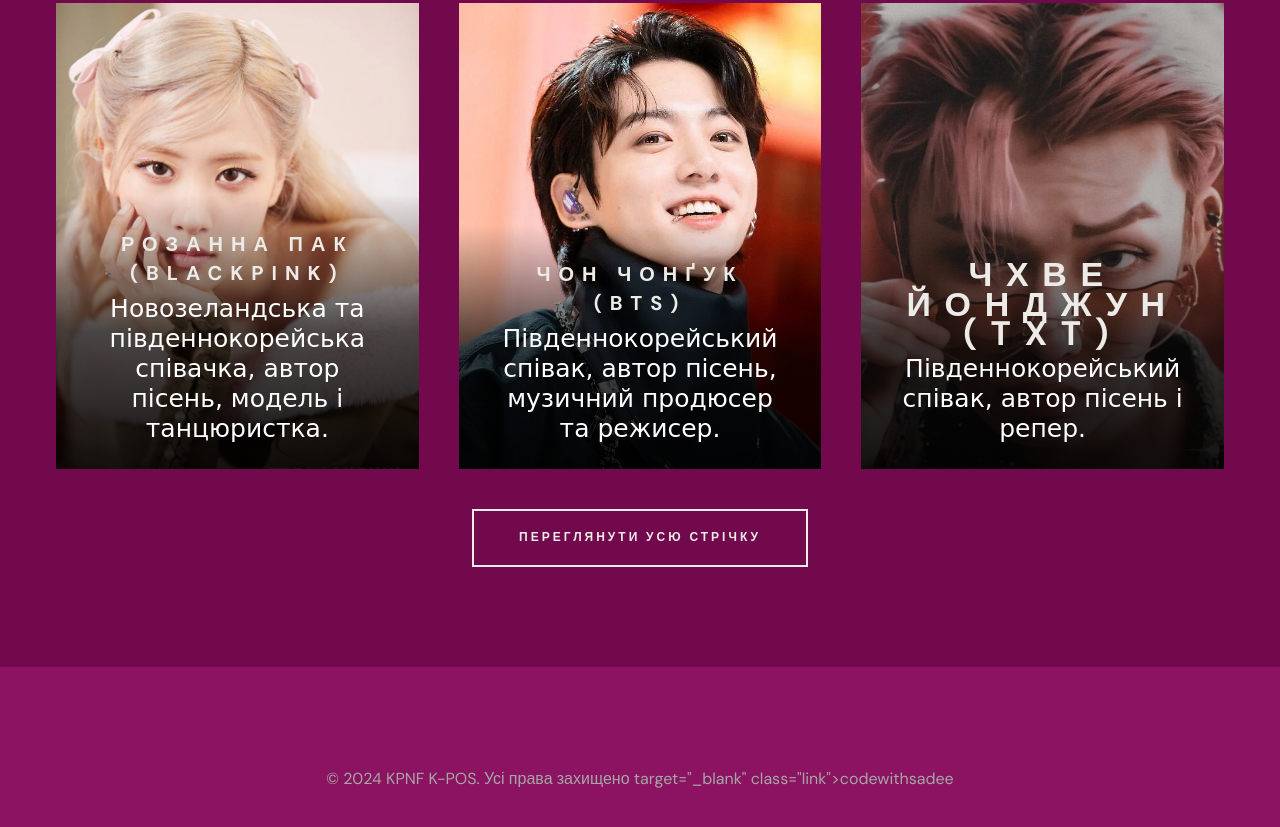
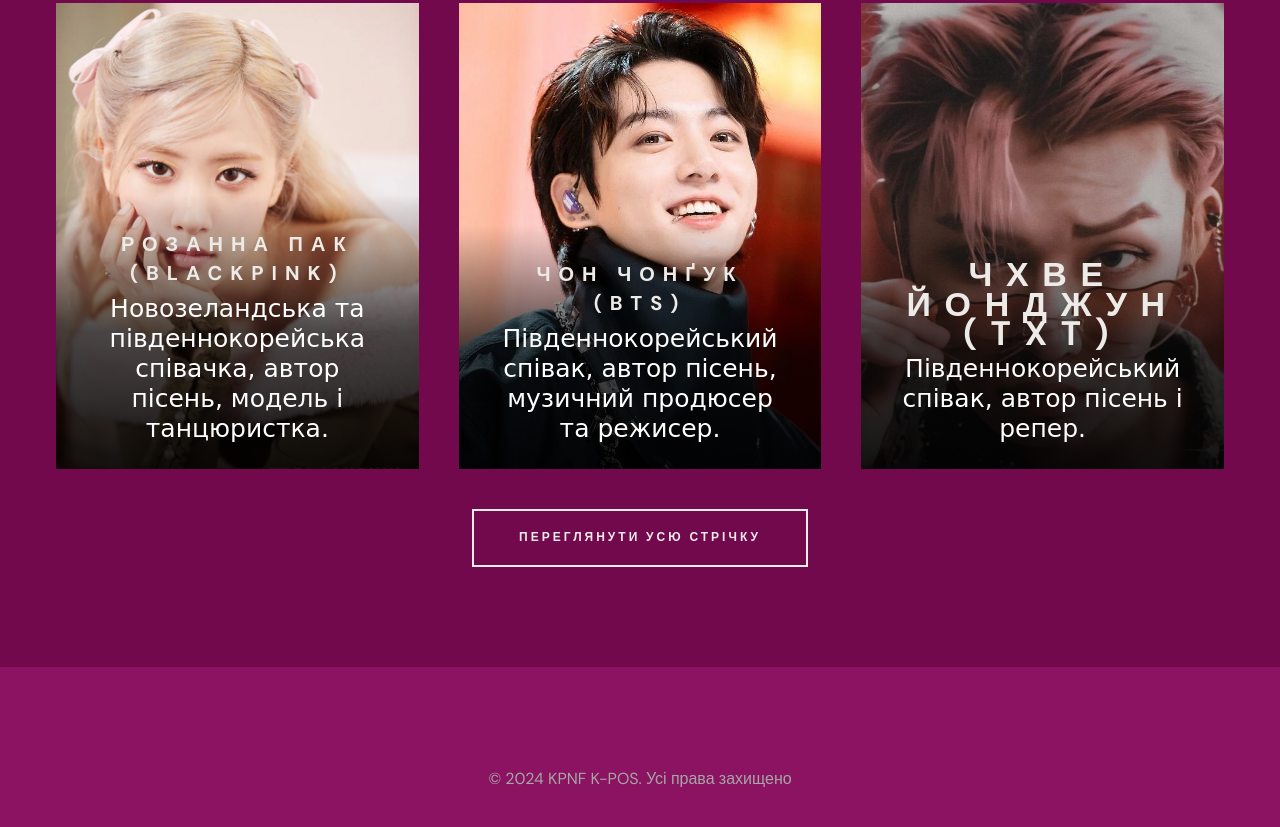
Before and after one commit to nazariykolesnikoww/KNPS-K-POS-Fanbase-MY-Website, a plain HTML site: page index.html in a window 1280 px wide. Shown: the part 8114-8941 px from the top of the page. Drawn offline with nearby package versions, Linux system fonts and the light colour scheme; a web font is replaced by a local one.

Commit message:
Update index.html

```diff
--- a/index.html
+++ b/index.html
@@ -1091,8 +1091,7 @@
       <div class="footer-bottom">
 
         <p class="copyright">
-          &copy; 2024 KPNF K-POS. Усі права захищено
-            target="_blank" class="link">codewithsadee</a>
+          &copy; 2024 KPNF K-POS. Усі права захищено</a>
         </p>
 
       </div>
```
